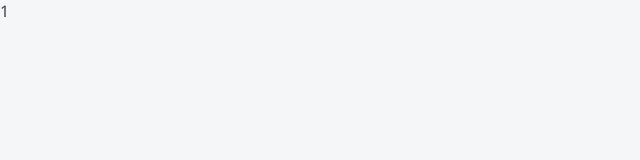
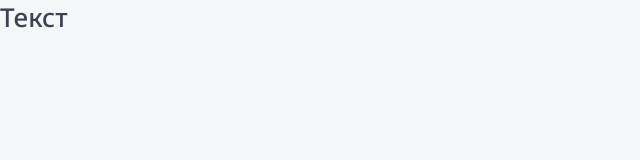
Before and after one commit to SkyHobbit36/next-learning, a Next.js app: page / in a window 1280 px wide. Shown: the top 160 px of the page, without its empty margins (0-640 px from the left). Built offline with nearby package versions, Linux system fonts and the light colour scheme.

Commit message:
feat: Htag

```diff
--- /dev/null
+++ b/components/Htag/Htag.module.css
@@ -0,0 +1,23 @@
+.h1 {
+	margin: 0;
+
+	font-size: 26px;
+	font-weight: 500;
+	line-height: 35px;
+}
+
+.h2 {
+	margin: 0;
+
+	font-size: 22px;
+	font-weight: 500;
+	line-height: 30px;
+}
+
+.h3 {
+	margin: 0;
+
+	font-size: 20px;
+	font-weight: 600;
+	line-height: 27px;
+}
--- /dev/null
+++ b/components/Htag/Htag.props.tsx
@@ -0,0 +1,6 @@
+import { ReactNode } from "react";
+
+export interface HtagProps {
+    tag: 'h1' | 'h2' | 'h3';
+    children: ReactNode;
+}
--- /dev/null
+++ b/components/Htag/Htag.tsx
@@ -0,0 +1,15 @@
+import { HtagProps } from "./Htag.props";
+import styles from './Htag.module.css';
+
+export const Htag = ({tag, children}: HtagProps): JSX.Element => {
+    switch (tag) {
+        case 'h1':
+            return <h1 className={styles.h1}>{children}</h1>;
+        case 'h2':
+            return <h2 className={styles.h2}>{children}</h2>;
+        case 'h3':
+            return <h3 className={styles.h3}>{children}</h3>;
+        default:
+            return <></>;
+    }
+};
--- /dev/null
+++ b/components/index.ts
@@ -0,0 +1 @@
+export * from './Htag/Htag';
--- a/package.json
+++ b/package.json
@@ -16,6 +16,7 @@
     "@types/react-dom": "18.0.9",
     "@typescript-eslint/eslint-plugin": "^5.46.0",
     "@typescript-eslint/parser": "^5.46.0",
+    "classnames": "^2.3.2",
     "D": "^1.0.0",
     "eslint": "^8.29.0",
     "eslint-config-next": "13.0.6",
--- a/pages/index.tsx
+++ b/pages/index.tsx
@@ -1,8 +1,10 @@
+import React from 'react';
+import { Htag } from "../components";
+
 export default function Home(): JSX.Element {
-  const a = 1;
   return (
     <div>
-     {a}
+      <Htag tag="h1">Текст</Htag>
     </div>
   );
 }
```
Also changed, not shown: 1 other file (tests, documents, lock files or other folders).
